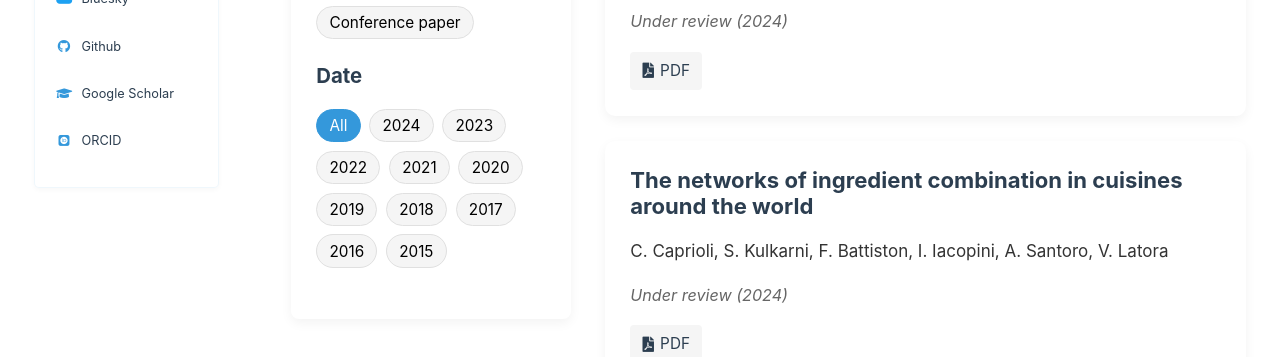
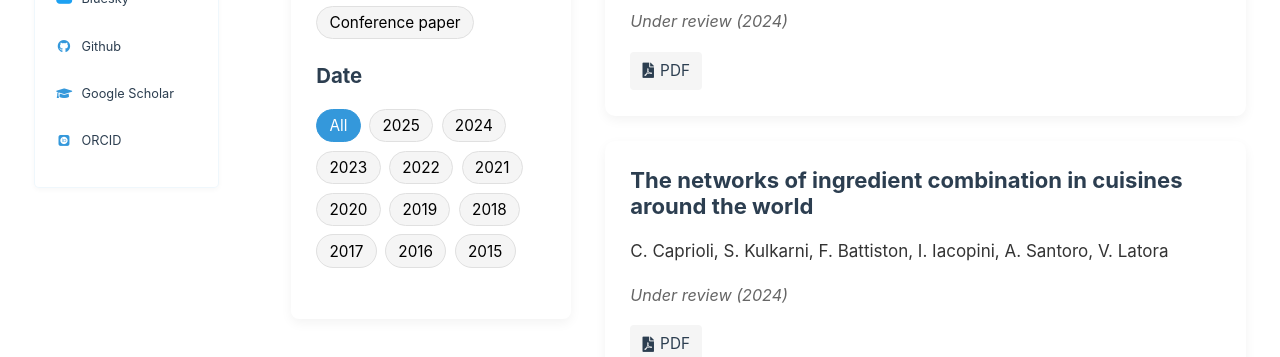
Before and after one commit to andresantoro/andresantoro.github.io, a Jekyll site: the page built from _pages/publications.md, in a window 1280 px wide and 900 px high, scrolled down 536 px. Shown: the part 419-776 px from the top of the window. Built offline with Jekyll 4.4.1, drawn with Linux system fonts in a browser that asks for light colours; some web fonts are replaced.

Commit message:
Update publications page to include 2025 year filter

```diff
--- a/_pages/publications.md
+++ b/_pages/publications.md
@@ -36,7 +36,7 @@ author_profile: true
       <h3>Date</h3>
       <div class="filter-buttons" id="year-filters">
         <button class="filter-btn active" data-year="all">All</button>
-        {% assign years = "2024|2023|2022|2021|2020|2019|2018|2017|2016|2015" | split: "|" %}
+        {% assign years = "2025|2024|2023|2022|2021|2020|2019|2018|2017|2016|2015" | split: "|" %}
         {% for year in years %}
           <button class="filter-btn" data-year="{{ year }}">{{ year }}</button>
         {% endfor %}
```
